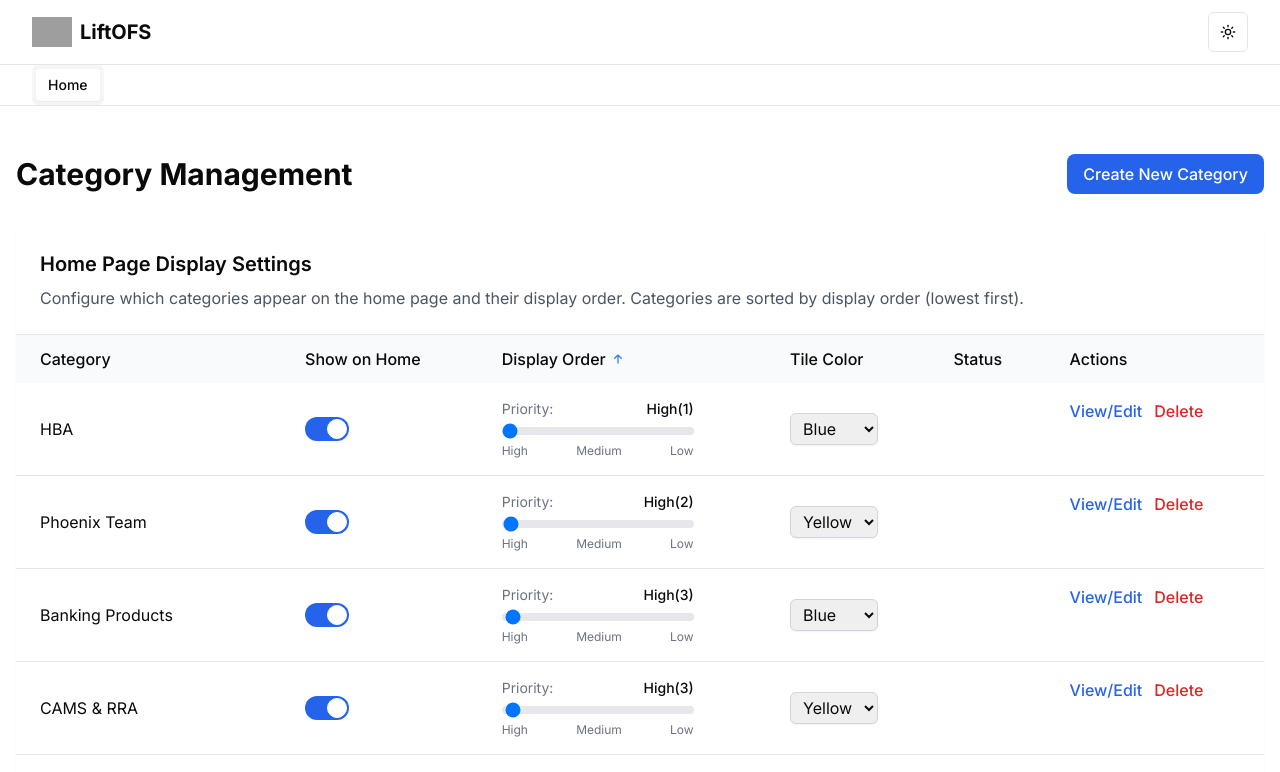
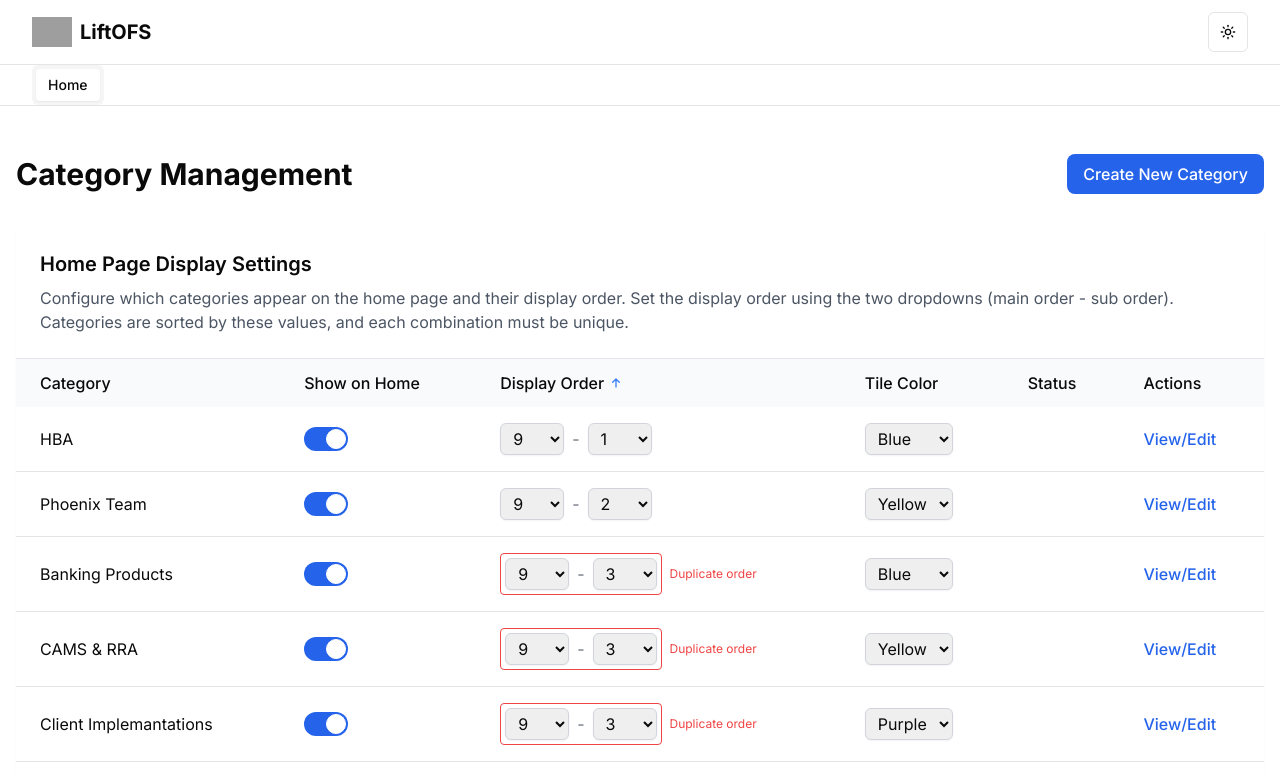
Before and after one commit to narendraes/microfe-takeofs, a Next.js app: page /admin/categories in a window 1280 px wide. Shown: the top 772 px of the page. Built offline with nearby package versions, Linux system fonts and the light colour scheme; grey boxes are pictures that could not be loaded.

Commit message:
Drop down for display order

```diff
--- a/app/admin/categories/page.tsx
+++ b/app/admin/categories/page.tsx
@@ -9,15 +9,12 @@ export default function CategoryAdminPage() {
   const [categoryDetails, setCategoryDetails] = useState<Record<string, ProductContent>>({})
   const [loading, setLoading] = useState(true)
   const [error, setError] = useState<string | null>(null)
-  const [homePageOrder, setHomePageOrder] = useState<Record<string, number>>({})
+  const [mainOrders, setMainOrders] = useState<Record<string, number>>({})
+  const [subOrders, setSubOrders] = useState<Record<string, number>>({})
   const [savingSettings, setSavingSettings] = useState<Record<string, boolean>>({})
   const [saveErrors, setSaveErrors] = useState<Record<string, string>>({})
   const [saveSuccess, setSaveSuccess] = useState<Record<string, boolean>>({})
-  const [deleteModalOpen, setDeleteModalOpen] = useState(false)
-  const [categoryToDelete, setCategoryToDelete] = useState<string | null>(null)
-  const [confirmDeleteText, setConfirmDeleteText] = useState('')
-  const [isDeleting, setIsDeleting] = useState(false)
-  const [deleteError, setDeleteError] = useState<string | null>(null)
+  const [orderConflicts, setOrderConflicts] = useState<Record<string, boolean>>({})
 
   useEffect(() => {
     // Fetch categories from the API
@@ -45,12 +42,28 @@ export default function CategoryAdminPage() {
 
         setCategoryDetails(details)
 
-        // Initialize home page order
-        const orderMap: Record<string, number> = {}
+        // Initialize order values
+        const mainOrderMap: Record<string, number> = {}
+        const subOrderMap: Record<string, number> = {}
+
         Object.entries(details).forEach(([id, content]) => {
-          orderMap[id] = content.displaySettings?.displayOrder || 999
+          const displayOrder = content.displaySettings?.displayOrder || 999
+
+          // Convert existing display order to main/sub format
+          // Main order is the integer part (1-9)
+          // Sub order is the decimal part converted to 1-9 range
+          const mainOrder = Math.min(9, Math.max(1, Math.floor(displayOrder / 10) || 9))
+          const subOrder = Math.min(9, Math.max(1, displayOrder % 10 || 9))
+
+          mainOrderMap[id] = mainOrder
+          subOrderMap[id] = subOrder
         })
-        setHomePageOrder(orderMap)
+
+        setMainOrders(mainOrderMap)
+        setSubOrders(subOrderMap)
+
+        // Check for conflicts
+        checkOrderConflicts(mainOrderMap, subOrderMap)
       } catch (err) {
         console.error('Error loading categories:', err)
         setError('Failed to load categories. Please try again.')
@@ -61,6 +74,27 @@ export default function CategoryAdminPage() {
 
     fetchCategories()
   }, [])
+
+  // Check for order conflicts (duplicate combinations)
+  const checkOrderConflicts = (mainOrderMap: Record<string, number>, subOrderMap: Record<string, number>) => {
+    const conflicts: Record<string, boolean> = {}
+    const usedCombinations: Record<string, string> = {}
+
+    Object.entries(mainOrderMap).forEach(([categoryId, mainOrder]) => {
+      const subOrder = subOrderMap[categoryId]
+      const combination = `${mainOrder}-${subOrder}`
+
+      if (usedCombinations[combination]) {
+        // Mark both categories as having conflicts
+        conflicts[categoryId] = true
+        conflicts[usedCombinations[combination]] = true
+      } else {
+        usedCombinations[combination] = categoryId
+      }
+    })
+
+    setOrderConflicts(conflicts)
+  }
 
   // Handle toggling display on home page
   const handleToggleHomePageDisplay = async (categoryId: string) => {
@@ -76,25 +110,60 @@ export default function CategoryAdminPage() {
     await updateDisplaySettings(categoryId, newSettings)
   }
 
-  // Handle changing display order
-  const handleOrderChange = async (categoryId: string, order: number) => {
-    // Update local state first for immediate UI feedback
-    setHomePageOrder({
-      ...homePageOrder,
+  // Handle changing main order
+  const handleMainOrderChange = async (categoryId: string, order: number) => {
+    // Update local state
+    const newMainOrders = {
+      ...mainOrders,
       [categoryId]: order
-    })
+    }
 
-    // Then save to the server
+    setMainOrders(newMainOrders)
+
+    // Check for conflicts
+    checkOrderConflicts(newMainOrders, subOrders)
+
+    // Save the combined order to the server
+    await saveOrderToServer(categoryId, newMainOrders[categoryId], subOrders[categoryId])
+  }
+
+  // Handle changing sub order
+  const handleSubOrderChange = async (categoryId: string, order: number) => {
+    // Update local state
+    const newSubOrders = {
+      ...subOrders,
+      [categoryId]: order
+    }
+
+    setSubOrders(newSubOrders)
+
+    // Check for conflicts
+    checkOrderConflicts(mainOrders, newSubOrders)
+
+    // Save the combined order to the server
+    await saveOrderToServer(categoryId, mainOrders[categoryId], newSubOrders[categoryId])
+  }
+
+  // Save the combined order to the server
+  const saveOrderToServer = async (categoryId: string, mainOrder: number, subOrder: number) => {
+    // Calculate the combined display order
+    // Format: main order * 10 + sub order (e.g., 3-5 becomes 35)
+    const displayOrder = (mainOrder * 10) + subOrder
+
     const category = categoryDetails[categoryId]
     if (!category) return
 
     const currentSettings = category.displaySettings || { showOnHomePage: false, displayOrder: 999 }
-    const newSettings = {
-      ...currentSettings,
-      displayOrder: order
+
+    // Only save if the value has actually changed
+    if (currentSettings.displayOrder !== displayOrder) {
+      const newSettings = {
+        ...currentSettings,
+        displayOrder: displayOrder
+      }
+
+      await updateDisplaySettings(categoryId, newSettings)
     }
-
-    await updateDisplaySettings(categoryId, newSettings)
   }
 
   // Handle changing tile color
@@ -153,66 +222,13 @@ export default function CategoryAdminPage() {
     }
   }
 
-  // Handle opening delete modal
-  const openDeleteModal = (categoryId: string) => {
-    setCategoryToDelete(categoryId)
-    setConfirmDeleteText('')
-    setDeleteError(null)
-    setDeleteModalOpen(true)
-  }
-
-  // Handle closing delete modal
-  const closeDeleteModal = () => {
-    setDeleteModalOpen(false)
-    setCategoryToDelete(null)
-    setConfirmDeleteText('')
-    setDeleteError(null)
-  }
-
-  // Handle delete category
-  const handleDeleteCategory = async () => {
-    if (!categoryToDelete) return
-
-    const category = categoryDetails[categoryToDelete]
-    if (!category) return
-
-    // Check if confirmation text matches category title
-    if (confirmDeleteText !== category.title) {
-      setDeleteError('Category name does not match. Please try again.')
-      return
-    }
-
-    setIsDeleting(true)
-    setDeleteError(null)
-
-    try {
-      const response = await fetch(`/api/categories/${categoryToDelete}`, {
-        method: 'DELETE',
-      })
-
-      if (!response.ok) {
-        throw new Error(`Failed to delete category: ${response.statusText}`)
-      }
-
-      // Remove category from state
-      setCategories(categories.filter(id => id !== categoryToDelete))
-
-      // Close modal
-      closeDeleteModal()
-    } catch (err) {
-      console.error(`Error deleting category ${categoryToDelete}:`, err)
-      setDeleteError('Failed to delete category. Please try again.')
-    } finally {
-      setIsDeleting(false)
-    }
-  }
-
   // Component for displaying a category row
   const CategoryRow = ({ categoryId }: { categoryId: string }) => {
     const category = categoryDetails[categoryId]
     if (!category) return null
 
     const displaySettings = category.displaySettings || { showOnHomePage: false, displayOrder: 999, tileColor: 'blue' }
+    const hasConflict = orderConflicts[categoryId]
 
     return (
       <tr className="border-b dark:border-gray-700">
@@ -232,30 +248,42 @@ export default function CategoryAdminPage() {
           </div>
         </td>
         <td className="py-4 px-6">
-          <div className="flex flex-col space-y-2 w-48">
-            <div className="flex items-center justify-between">
-              <span className="text-sm text-gray-500 dark:text-gray-400">Priority:</span>
-              <span className="text-sm font-medium ml-2">
-                {homePageOrder[categoryId] <= 10 ? 'High' :
-                 homePageOrder[categoryId] <= 50 ? 'Medium' : 'Low'}
-                ({homePageOrder[categoryId] || displaySettings.displayOrder || 999})
+          <div className="flex items-center space-x-2">
+            <div className={`flex space-x-2 ${hasConflict ? 'border border-red-500 p-1 rounded' : ''}`}>
+              <select
+                value={mainOrders[categoryId] || 9}
+                onChange={(e) => handleMainOrderChange(categoryId, parseInt(e.target.value))}
+                className="w-16 px-2 py-1 border border-gray-300 dark:border-gray-700 rounded-md shadow-sm focus:outline-none focus:ring-primary focus:border-primary dark:bg-gray-700 dark:text-gray-100"
+                disabled={!displaySettings.showOnHomePage || savingSettings[categoryId]}
+                title="Main display order (1-9)"
+              >
+                {[1, 2, 3, 4, 5, 6, 7, 8, 9].map(num => (
+                  <option key={num} value={num}>{num}</option>
+                ))}
+              </select>
+              <span className="text-gray-500 dark:text-gray-400 self-center">-</span>
+              <select
+                value={subOrders[categoryId] || 9}
+                onChange={(e) => handleSubOrderChange(categoryId, parseInt(e.target.value))}
+                className="w-16 px-2 py-1 border border-gray-300 dark:border-gray-700 rounded-md shadow-sm focus:outline-none focus:ring-primary focus:border-primary dark:bg-gray-700 dark:text-gray-100"
+                disabled={!displaySettings.showOnHomePage || savingSettings[categoryId]}
+                title="Sub-order (1-9)"
+              >
+                {[1, 2, 3, 4, 5, 6, 7, 8, 9].map(num => (
+                  <option key={num} value={num}>{num}</option>
+                ))}
+              </select>
+            </div>
+            {hasConflict && (
+              <span className="text-xs text-red-500 dark:text-red-400">
+                Duplicate order
               </span>
-            </div>
-            <input
-              type="range"
-              min="1"
-              max="100"
-              step="1"
-              value={homePageOrder[categoryId] || displaySettings.displayOrder || 999}
-              onChange={(e) => handleOrderChange(categoryId, parseInt(e.target.value))}
-              className="w-full h-2 bg-gray-200 rounded-lg appearance-none cursor-pointer dark:bg-gray-700"
-              disabled={!displaySettings.showOnHomePage || savingSettings[categoryId]}
-            />
-            <div className="flex justify-between text-xs text-gray-500 dark:text-gray-400">
-              <span>High</span>
-              <span>Medium</span>
-              <span>Low</span>
-            </div>
+            )}
+            {savingSettings[categoryId] && (
+              <span className="text-xs text-gray-500 dark:text-gray-400 animate-pulse">
+                Saving...
+              </span>
+            )}
           </div>
         </td>
         <td className="py-4 px-6">
@@ -283,19 +311,13 @@ export default function CategoryAdminPage() {
             <span className="text-red-600 dark:text-red-400">{saveErrors[categoryId]}</span>
           )}
         </td>
-        <td className="py-4 px-6 flex space-x-3">
+        <td className="py-4 px-6">
           <Link
             href={`/admin/categories/${categoryId}?admin=true`}
             className="text-blue-600 hover:text-blue-800 dark:text-blue-400 dark:hover:text-blue-300 font-medium"
           >
             View/Edit
           </Link>
-          <button
-            onClick={() => openDeleteModal(categoryId)}
-            className="text-red-600 hover:text-red-800 dark:text-red-400 dark:hover:text-red-300 font-medium"
-          >
-            Delete
-          </button>
         </td>
       </tr>
     )
@@ -335,7 +357,9 @@ export default function CategoryAdminPage() {
         <div className="p-6 border-b border-gray-200 dark:border-gray-700">
           <h2 className="text-xl font-semibold dark:text-gray-200">Home Page Display Settings</h2>
           <p className="mt-2 text-gray-600 dark:text-gray-400">
-            Configure which categories appear on the home page and their display order. Categories are sorted by display order (lowest first).
+            Configure which categories appear on the home page and their display order.
+            Set the display order using the two dropdowns (main order - sub order).
+            Categories are sorted by these values, and each combination must be unique.
           </p>
         </div>
 
@@ -361,12 +385,19 @@ export default function CategoryAdminPage() {
             <tbody>
               {categories
                 .sort((a, b) => {
-                  // Get display order for both categories
-                  const orderA = categoryDetails[a]?.displaySettings?.displayOrder || 999;
-                  const orderB = categoryDetails[b]?.displaySettings?.displayOrder || 999;
+                  // Get main and sub orders for both categories
+                  const mainOrderA = mainOrders[a] || 9;
+                  const subOrderA = subOrders[a] || 9;
+                  const mainOrderB = mainOrders[b] || 9;
+                  const subOrderB = subOrders[b] || 9;
 
-                  // Sort by display order (ascending)
-                  return orderA - orderB;
+                  // First sort by main order
+                  if (mainOrderA !== mainOrderB) {
+                    return mainOrderA - mainOrderB;
+                  }
+
+                  // If main orders are the same, sort by sub order
+                  return subOrderA - subOrderB;
                 })
                 .map((categoryId) => (
                   <CategoryRow key={categoryId} categoryId={categoryId} />
@@ -385,52 +416,6 @@ export default function CategoryAdminPage() {
           <li>You can also edit the JSON files directly if you prefer</li>
         </ul>
       </div>
-
-      {/* Delete Confirmation Modal */}
-      {deleteModalOpen && (
-        <div className="fixed inset-0 bg-black bg-opacity-50 flex items-center justify-center z-50 p-4">
-          <div className="bg-white dark:bg-gray-800 rounded-lg shadow-xl max-w-md w-full p-6">
-            <h3 className="text-xl font-bold mb-4 dark:text-gray-100">Delete Category</h3>
-            <p className="text-gray-700 dark:text-gray-300 mb-4">
-              Are you sure you want to delete the category <span className="font-bold">{categoryToDelete && categoryDetails[categoryToDelete]?.title}</span>? This action cannot be undone.
-            </p>
-            <p className="text-gray-700 dark:text-gray-300 mb-4">
-              To confirm, please type the category name below:
-            </p>
-            <input
-              type="text"
-              value={confirmDeleteText}
-              onChange={(e) => setConfirmDeleteText(e.target.value)}
-              placeholder="Type category name here"
-              className="w-full px-3 py-2 border border-gray-300 dark:border-gray-600 rounded-md shadow-sm focus:outline-none focus:ring-red-500 focus:border-red-500 dark:bg-gray-700 dark:text-gray-100 mb-4"
-            />
-            {deleteError && (
-              <div className="bg-red-100 dark:bg-red-900 border border-red-400 text-red-700 dark:text-red-200 px-4 py-3 rounded mb-4">
-                <p>{deleteError}</p>
-              </div>
-            )}
-            <div className="flex justify-end space-x-3">
-              <button
-                onClick={closeDeleteModal}
-                className="px-4 py-2 bg-gray-200 dark:bg-gray-700 text-gray-800 dark:text-gray-200 rounded-md hover:bg-gray-300 dark:hover:bg-gray-600 focus:outline-none focus:ring-2 focus:ring-gray-400"
-              >
-                Cancel
-              </button>
-              <button
-                onClick={handleDeleteCategory}
-                disabled={isDeleting || confirmDeleteText !== (categoryToDelete && categoryDetails[categoryToDelete]?.title)}
-                className={`px-4 py-2 bg-red-600 text-white rounded-md hover:bg-red-700 focus:outline-none focus:ring-2 focus:ring-red-500 ${
-                  isDeleting || confirmDeleteText !== (categoryToDelete && categoryDetails[categoryToDelete]?.title)
-                    ? 'opacity-50 cursor-not-allowed'
-                    : ''
-                }`}
-              >
-                {isDeleting ? 'Deleting...' : 'Delete Category'}
-              </button>
-            </div>
-          </div>
-        </div>
-      )}
     </div>
   )
 }
```
